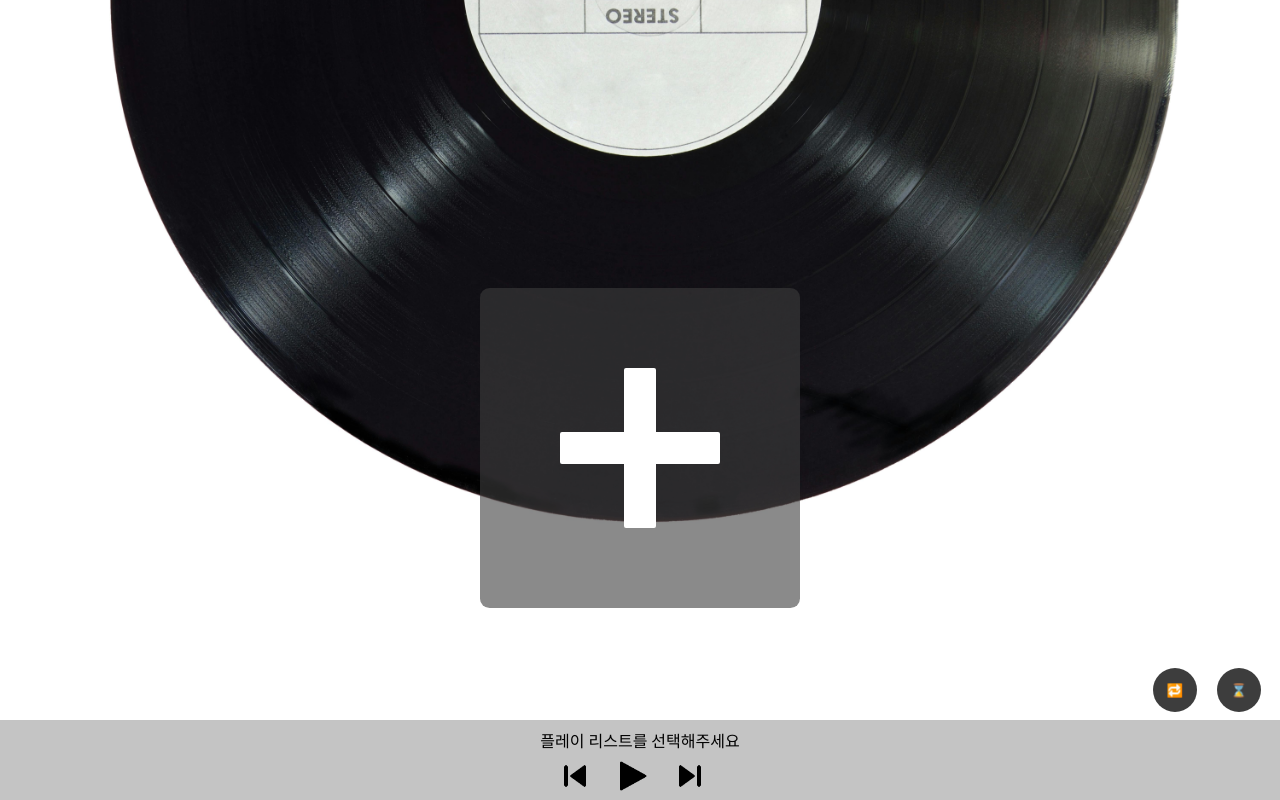
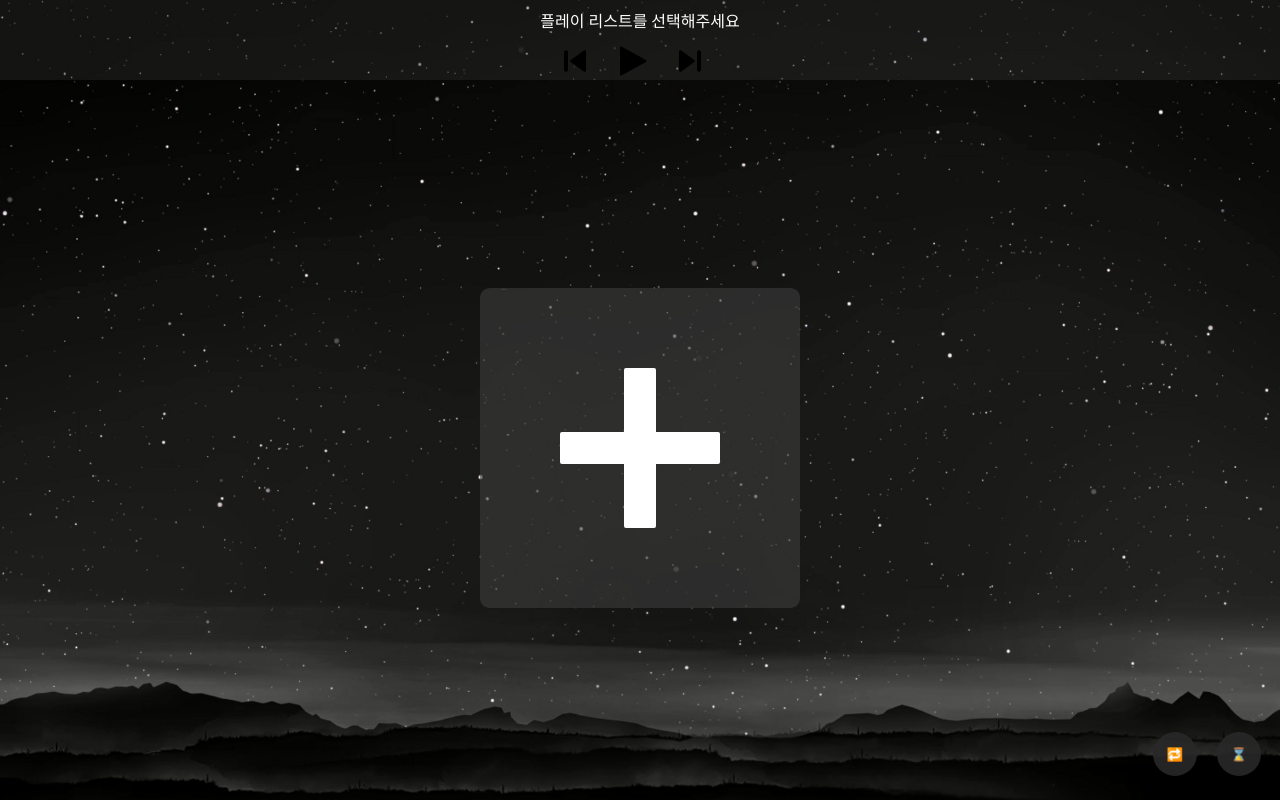
Before and after one commit to mocoorong/music-player, a Next.js app: page / in a window 1280 px wide. Built offline with nearby package versions, Linux system fonts and the light colour scheme.

Commit message:
배경 변경 및 musicvar/icon위치 변경

```diff
--- a/app/page.css
+++ b/app/page.css
@@ -23,6 +23,7 @@ body {
   background-size: cover;
   background-position: center;
   background-repeat: no-repeat;
+
   width: 100vw;
   height: 100vh;
   position: relative;
@@ -41,7 +42,7 @@ body {
   background-position: center;
 
   /* 은은한 효과: 블러와 투명도 */
-  filter: blur(50px);
+  filter: blur(80px);
   opacity: 0.4;
 
   transition: background-image 0.8s ease-in-out;
@@ -188,7 +189,7 @@ body {
 
 .music-var {
   position: absolute;
-  bottom: 0;
+  top: 0;
   background: rgba(60, 60, 60, 0.3);
   width: 100%;
   height: 10%;
@@ -215,6 +216,7 @@ body {
   display: flex;
   align-items: center;
   justify-content: center;
+  color: white;
 }
 .no-thumbnail {
   color: white;
@@ -223,7 +225,7 @@ body {
 .control-btns {
   position: absolute;
   left: 50%;
-  bottom: 8%;
+  bottom: 1%;
   width: 50%;
   transform: translateX(-50%);
   display: flex;
@@ -594,7 +596,7 @@ body {
 
 .icon-container {
   position: absolute;
-  bottom: 11%;
+  bottom: 3%;
   right: 1.5%;
   z-index: 9999;
 }
```
Also changed, not shown: public/img/main-bg.jpg, public/img/main-bg2.jpg (added).
